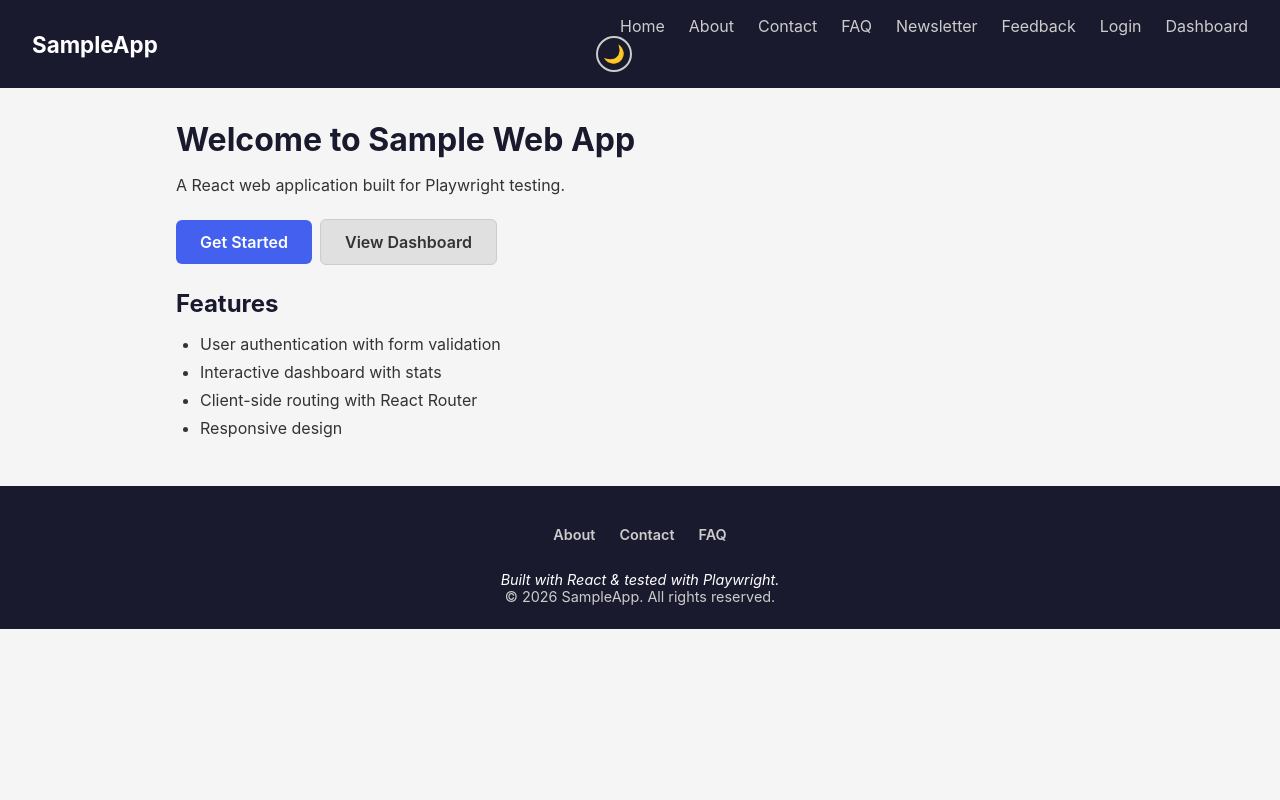
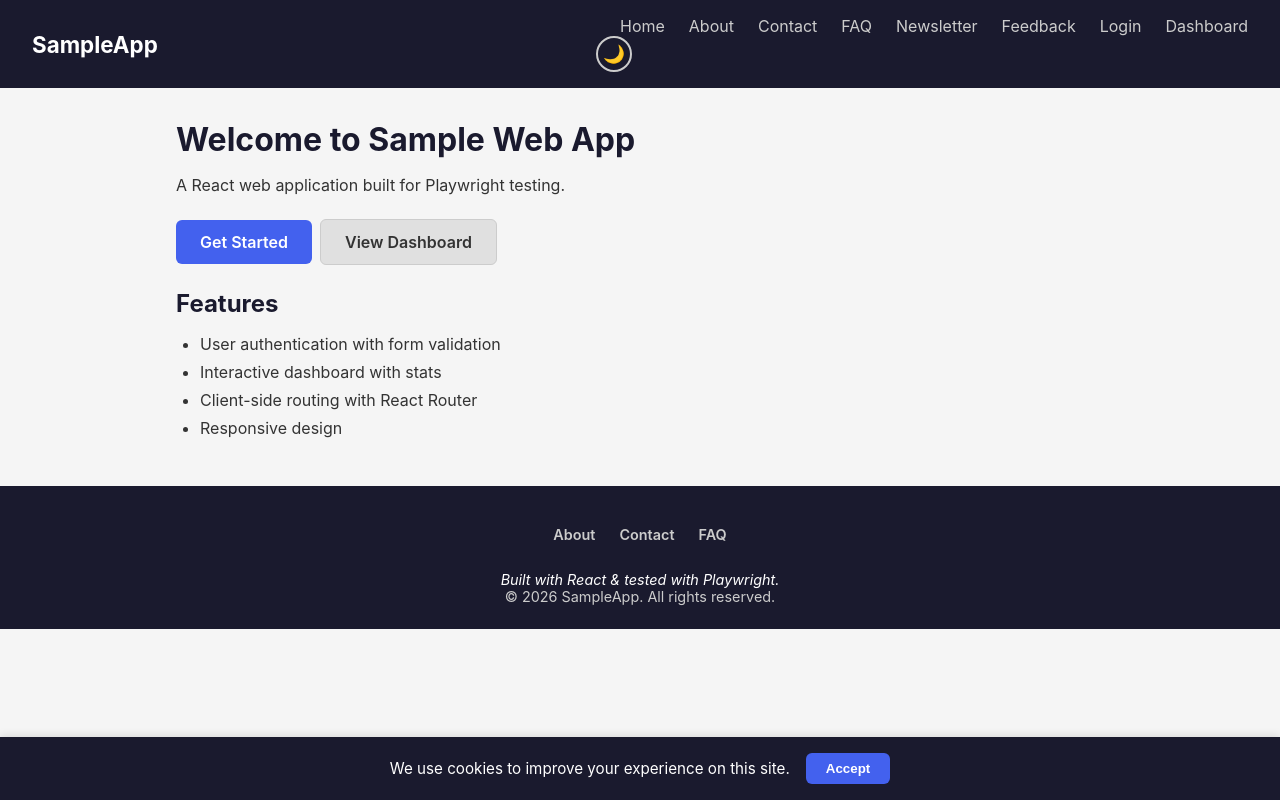
Before and after one commit to microsoft/sample-webapp, a React (Create React App) app: page / in a window 1280 px wide. Built offline with nearby package versions, Linux system fonts and the light colour scheme.

Commit message:
Add cookie consent banner

```diff
--- a/src/App.js
+++ b/src/App.js
@@ -4,6 +4,7 @@ import ErrorBoundary from './components/ErrorBoundary';
 import Navbar from './components/Navbar';
 import ScrollToTop from './components/ScrollToTop';
 import ScrollProgress from './components/ScrollProgress';
+import CookieConsent from './components/CookieConsent';
 import Footer from './components/Footer';
 import Home from './pages/Home';
 import Login from './pages/Login';
@@ -37,6 +38,7 @@ function App() {
         </main>
         <ScrollToTop />
         <Footer />
+        <CookieConsent />
       </div>
     </ErrorBoundary>
   );
--- /dev/null
+++ b/src/components/CookieConsent.css
@@ -0,0 +1,35 @@
+.cookie-consent {
+  position: fixed;
+  bottom: 0;
+  left: 0;
+  right: 0;
+  display: flex;
+  align-items: center;
+  justify-content: center;
+  gap: 1rem;
+  flex-wrap: wrap;
+  padding: 1rem 1.5rem;
+  background: var(--color-nav-bg);
+  color: var(--color-nav-text);
+  box-shadow: 0 -2px 8px var(--color-card-shadow);
+  z-index: 1200;
+}
+
+.cookie-consent-text {
+  margin: 0;
+  font-size: 0.95rem;
+}
+
+.cookie-consent-accept {
+  padding: 0.5rem 1.25rem;
+  border: none;
+  border-radius: 6px;
+  background: var(--color-primary);
+  color: #ffffff;
+  font-weight: 600;
+  cursor: pointer;
+}
+
+.cookie-consent-accept:hover {
+  background: var(--color-primary-hover);
+}
--- /dev/null
+++ b/src/components/CookieConsent.js
@@ -0,0 +1,42 @@
+import React, { useEffect, useState } from 'react';
+import './CookieConsent.css';
+
+const STORAGE_KEY = 'cookie-consent-accepted';
+
+function CookieConsent() {
+  const [accepted, setAccepted] = useState(true);
+
+  useEffect(() => {
+    try {
+      setAccepted(localStorage.getItem(STORAGE_KEY) === 'true');
+    } catch {
+      setAccepted(false);
+    }
+  }, []);
+
+  const accept = () => {
+    try {
+      localStorage.setItem(STORAGE_KEY, 'true');
+    } catch {
+      // Ignore storage errors (e.g. private mode); still dismiss for this session.
+    }
+    setAccepted(true);
+  };
+
+  if (accepted) {
+    return null;
+  }
+
+  return (
+    <div className="cookie-consent" role="dialog" aria-live="polite" aria-label="Cookie consent">
+      <p className="cookie-consent-text">
+        We use cookies to improve your experience on this site.
+      </p>
+      <button type="button" className="cookie-consent-accept" onClick={accept}>
+        Accept
+      </button>
+    </div>
+  );
+}
+
+export default CookieConsent;
```
